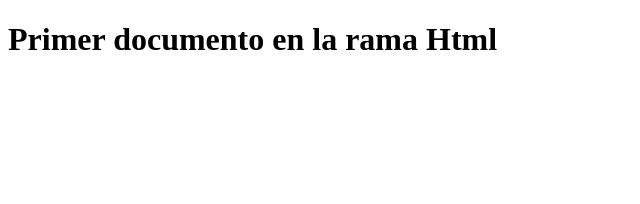
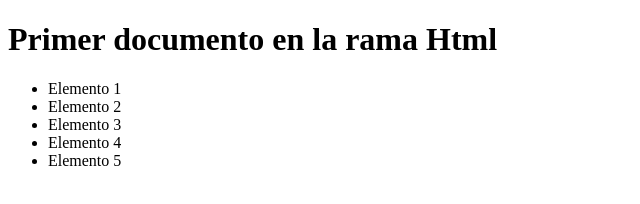
Before and after one commit to bogabrig/git-tutorial, a plain HTML site: page index.html in a window 1280 px wide. Shown: the whole page, without its empty margins (0-640 px from the left). Drawn offline with Linux system fonts and the light colour scheme.

Commit message:
Agregando el css en el html

```diff
--- a/index.html
+++ b/index.html
@@ -6,10 +6,18 @@
     <meta http-equiv="X-UA-Compatible" content="IE=edge">
     <meta name="viewport" content="width=device-width, initial-scale=1.0">
     <title>Primer documento en la rama Html</title>
+    <link rel="stylesheet" href="style.css">
 </head>
 
 <body>
     <h1>Primer documento en la rama Html</h1>
 </body>
+<ul>
+    <li>Elemento 1</li>
+    <li>Elemento 2</li>
+    <li>Elemento 3</li>
+    <li>Elemento 4</li>
+    <li>Elemento 5</li>
+</ul>
 
 </html>
```
Also changed, not shown: 1 other file.
